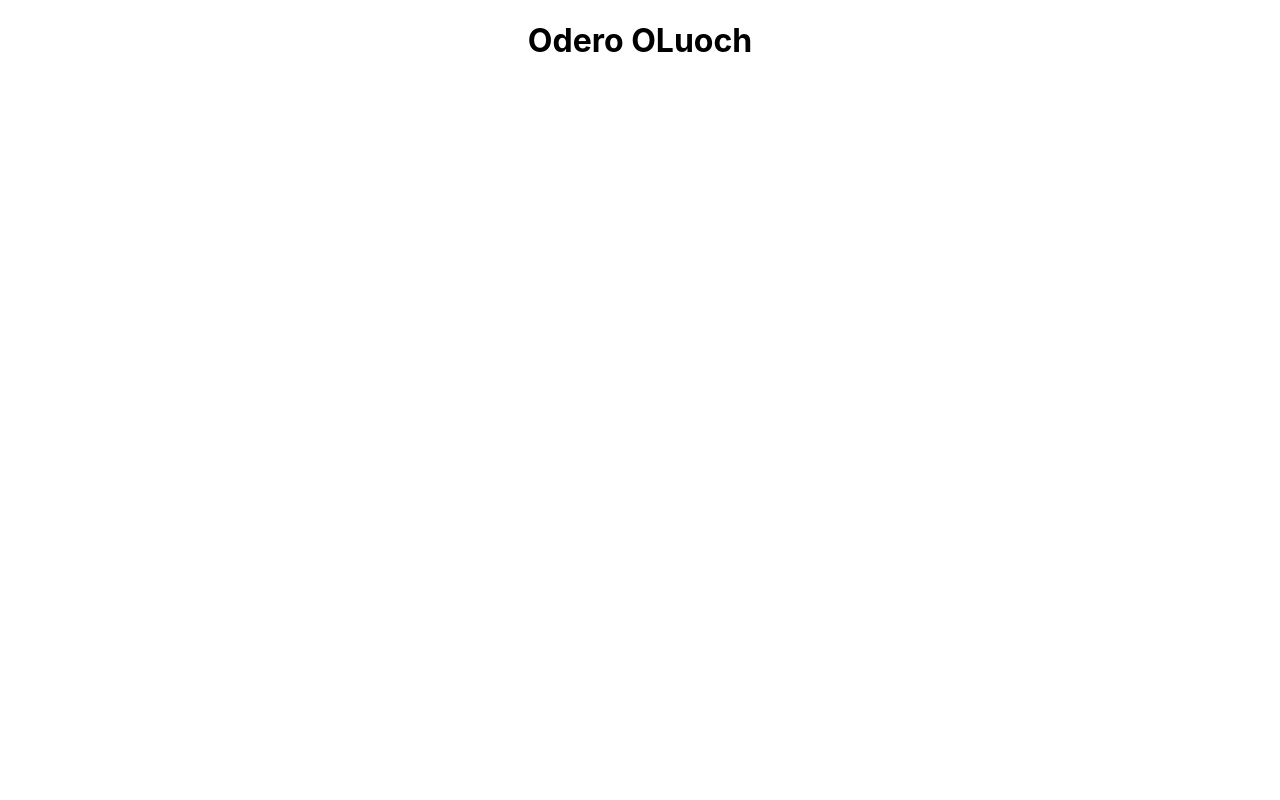
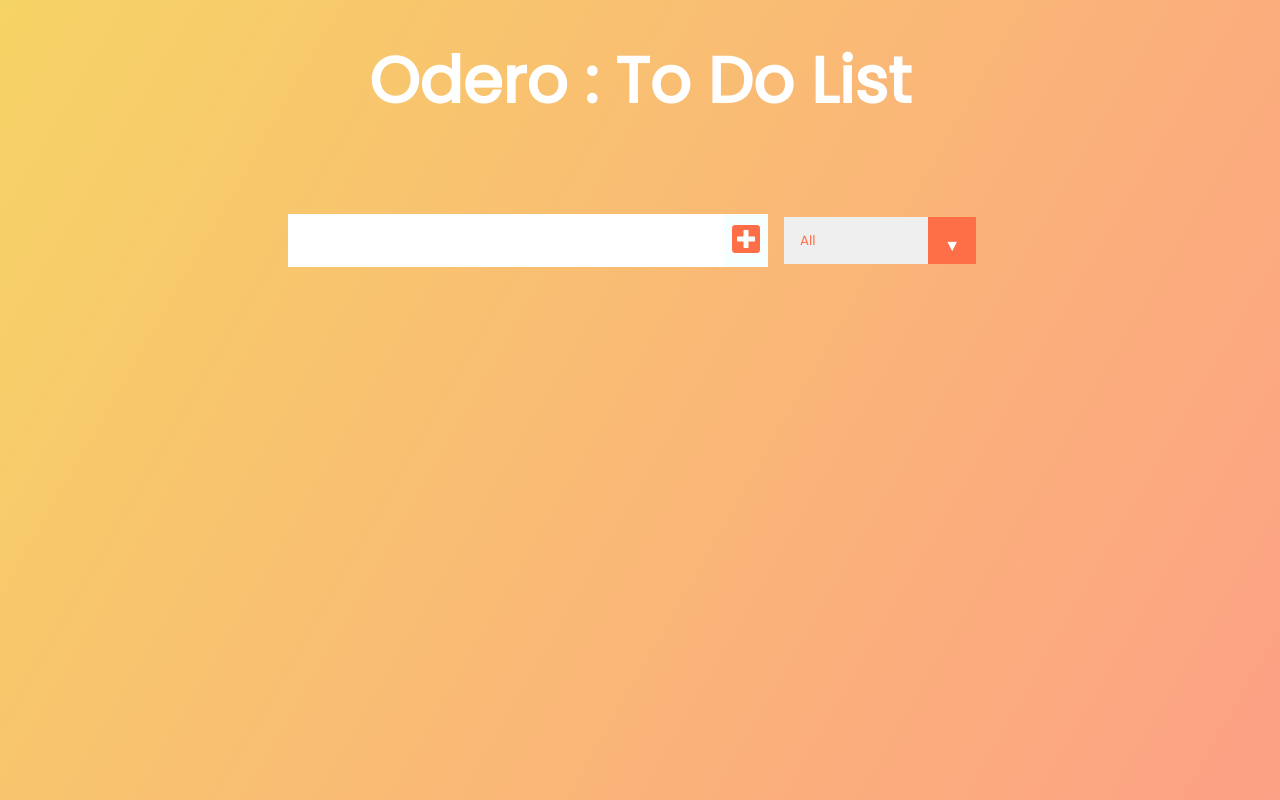
Before and after one commit to OderoOluoch/first-react-app, a React (Create React App) app: page / in a window 1280 px wide. Built offline with nearby package versions, Linux system fonts and the light colour scheme.

Commit message:
file structure in place

```diff
--- a/public/index.html
+++ b/public/index.html
@@ -9,6 +9,16 @@
       name="description"
       content="Web site created using create-react-app"
     />
+    <link
+    href="https://fonts.googleapis.com/css?family=Poppins&display=swap"
+    rel="stylesheet"
+  />
+  <link
+    rel="stylesheet"
+    href="https://cdnjs.cloudflare.com/ajax/libs/font-awesome/5.12.1/css/all.min.css"
+    integrity="sha256-mmgLkCYLUQbXn0B1SRqzHar6dCnv9oZFPEC1g1cwlkk="
+    crossorigin="anonymous"
+  />
     <link rel="apple-touch-icon" href="%PUBLIC_URL%/logo192.png" />
     <!--
       manifest.json provides metadata used when your web app is installed on a
--- a/src/App.css
+++ b/src/App.css
@@ -1,38 +1,139 @@
-.App {
-  text-align: center;
+* {
+    margin: 0;
+    padding: 0;
+    box-sizing: border-box;
+  }
+  body {
+    background-image: linear-gradient(120deg, #f6d365 0%, #fda085 100%);
+    color: white;
+    font-family: "Poppins", sans-serif;
+    min-height: 100vh;
+  }
+  header {
+    font-size: 2rem;
   }
 
-.App-logo {
-  height: 40vmin;
+  header,
+  form {
+    min-height: 20vh;
+    display: flex;
+    justify-content: center;
+    align-items: center;
+  }
+  form input,
+  form button {
+    padding: 0.5rem;
+    font-size: 2rem;
+    border: none;
+    background: white;
+  }
+  form button {
+    color: #ff6f47;
+    background: #f7fffe;
+    cursor: pointer;
+    transition: all 0.3s ease;
+  }
+  form button:hover {
+    background: #ff6f47;
+    color: white;
+  }
+  .todo-container {
+    display: flex;
+    justify-content: center;
+    align-items: center;
+  }
+
+  .todo-list {
+    min-width: 30%;
+    list-style: none;
+  }
+
+  .todo {
+    margin: 0.5rem;
+    background: white;
+    font-size: 1.5rem;
+    color: black;
+    display: flex;
+    justify-content: space-between;
+    align-items: center;
+    transition: all 1s ease;
+  }
+  .filter-todo {
+    padding: 1rem;
+  }
+  .todo li {
+    flex: 1;
+  }
+
+  .trash-btn,
+  .complete-btn {
+    background: #ff6f47;
+    color: white;
+    border: none;
+    padding: 1rem;
+    cursor: pointer;
+    font-size: 1rem;
+  }
+  .complete-btn {
+    background: rgb(11, 212, 162);
+  }
+  .todo-item {
+    padding: 0rem 0.5rem;
+  }
+
+  .fa-trash,
+  .fa-check {
     pointer-events: none;
   }
 
-@media (prefers-reduced-motion: no-preference) {
-  .App-logo {
-    animation: App-logo-spin infinite 20s linear;
-  }
+  .fall {
+    transform: translateY(10rem) rotateZ(20deg);
+    opacity: 0;
   }
 
-.App-header {
-  background-color: #282c34;
-  min-height: 100vh;
-  display: flex;
-  flex-direction: column;
-  align-items: center;
-  justify-content: center;
-  font-size: calc(10px + 2vmin);
-  color: white;
+  .completed {
+    text-decoration: line-through;
+    opacity: 0.5;
   }
 
-.App-link {
-  color: #61dafb;
+  /*CUSTOM SELECTOR */
+  select {
+    -webkit-appearance: none;
+    -moz-appearance: none;
+    -ms-appearance: none;
+    appearance: none;
+    outline: 0;
+    box-shadow: none;
+    border: 0 !important;
+    background-image: none;
   }
 
-@keyframes App-logo-spin {
-  from {
-    transform: rotate(0deg);
+  /* Custom Select */
+  .select {
+    margin: 1rem;
+    position: relative;
+    overflow: hidden;
   }
-  to {
-    transform: rotate(360deg);
+  select {
+    color: #ff6f47;
+    font-family: "Poppins", sans-serif;
+    cursor: pointer;
+    width: 12rem;
   }
+  /* Arrow */
+  .select::after {
+    content: "\25BC";
+    position: absolute;
+    top: 0;
+    right: 0;
+    padding: 1rem;
+    background: #ff6f47;
+    cursor: pointer;
+    pointer-events: none;
   }
+  /* Transition */
+  /*
+  .select:hover::after {
+    transform: scale(1.5);
+  }
+  */
--- a/src/App.js
+++ b/src/App.js
@@ -1,10 +1,16 @@
-import logo from './logo.svg';
 import './App.css';
+
+import Form from './components/Form';
+import ToDoList  from './components/ToDoList'
 
 function App() {
   return (
     <div className="App">
-      <h1>Odero OLuoch</h1>
+      <header>
+        <h1>Odero : To Do List</h1>
+      </header>
+      <Form />
+      <ToDoList />
     </div>
   );
 }
--- /dev/null
+++ b/src/components/Form.js
@@ -0,0 +1,21 @@
+import React from "react";
+
+const Form = () => {
+  return (
+    <form>
+      <input type="text" className="todo-input" />
+      <button className="todo-button" type="submit">
+        <i className="fas fa-plus-square"> </i>{" "}
+      </button>{" "}
+      <div className="select">
+        <select name="todos" className="filter-todo">
+          <option value="all"> All </option>{" "}
+          <option value="completed"> Completed </option>{" "}
+          <option value="uncompleted"> Uncompleted </option>{" "}
+        </select>{" "}
+      </div>{" "}
+    </form>
+  );
+};
+
+export default Form;
--- /dev/null
+++ b/src/components/ToDoList.js
@@ -0,0 +1,11 @@
+import React from "react";
+
+const ToDoList = () => {
+  return (
+    <div className="todo-container">
+      <ul className="todo-list"> </ul>
+    </div>
+  );
+};
+
+export default ToDoList;
```
Also changed, not shown: src/setupTests.js (deleted, +0 -5 lines), src/logo.svg (deleted), 1 other file (tests, documents, lock files or other folders). Lines whose indentation alone changed are shown as unchanged.
